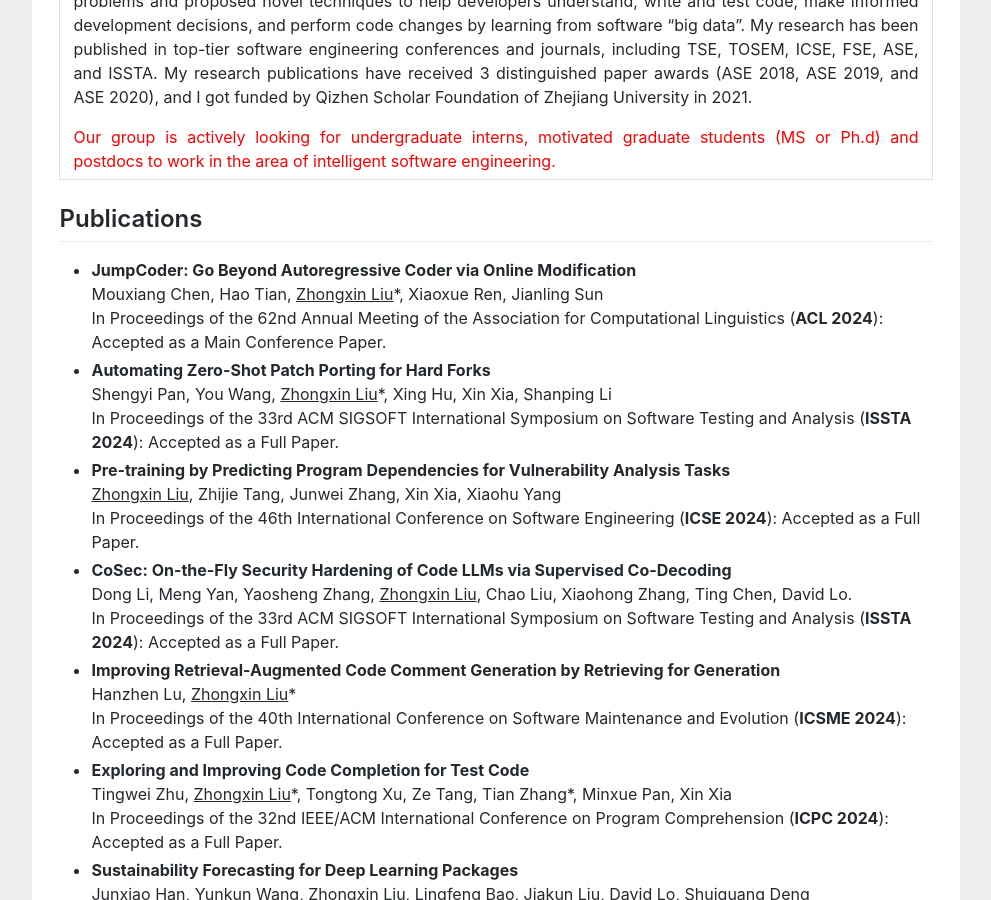
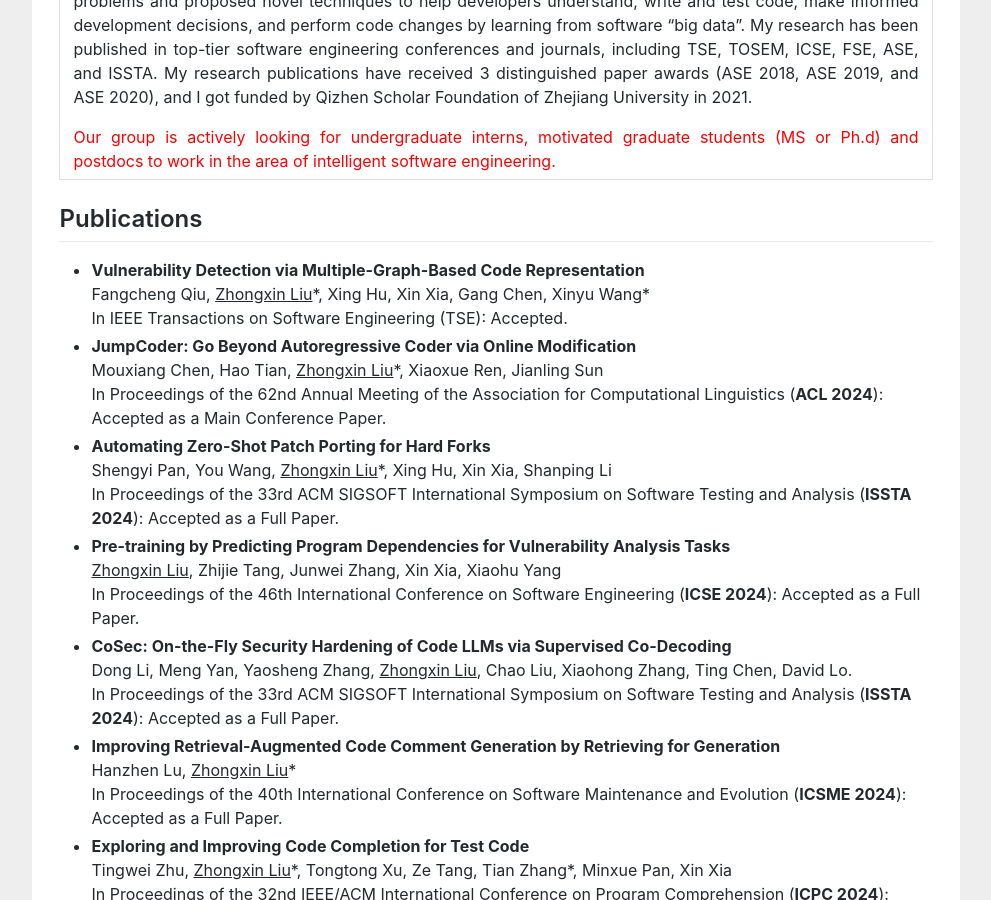
Before and after one commit to zhongxin-liu/zhongxin-liu.github.io, a Jekyll site: the page index.html, which Jekyll copies as it is, in a window 1280 px wide and 900 px high, scrolled down 526 px. Shown: the whole window, without its empty margins (144-1135 px from the left). Built offline with Jekyll 4.4.1, drawn with Linux system fonts in a browser that asks for light colours.

Commit message:
Update index.html

```diff
--- a/index.html
+++ b/index.html
@@ -72,6 +72,12 @@
 
 				<h2>Publications</h2>
 				<ul>
+					<li>
+						<b>Vulnerability Detection via Multiple-Graph-Based Code Representation</b>
+						<br>
+						Fangcheng Qiu, <u>Zhongxin Liu</u>*, Xing Hu, Xin Xia, Gang Chen, Xinyu Wang*<br>
+						In IEEE Transactions on Software Engineering (TSE): Accepted.
+					</li>
 					<li>
 						<b>JumpCoder: Go Beyond Autoregressive Coder via Online Modification</b>
 						<br>
```
